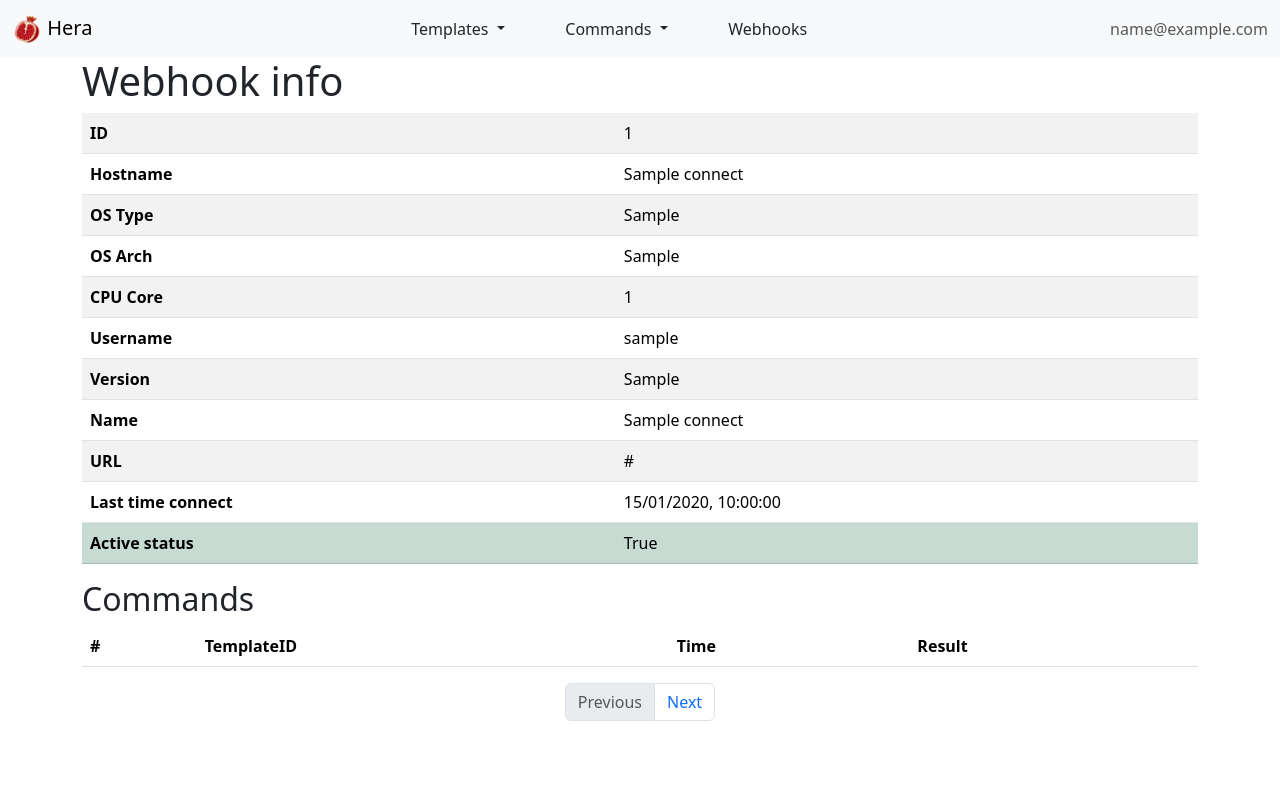
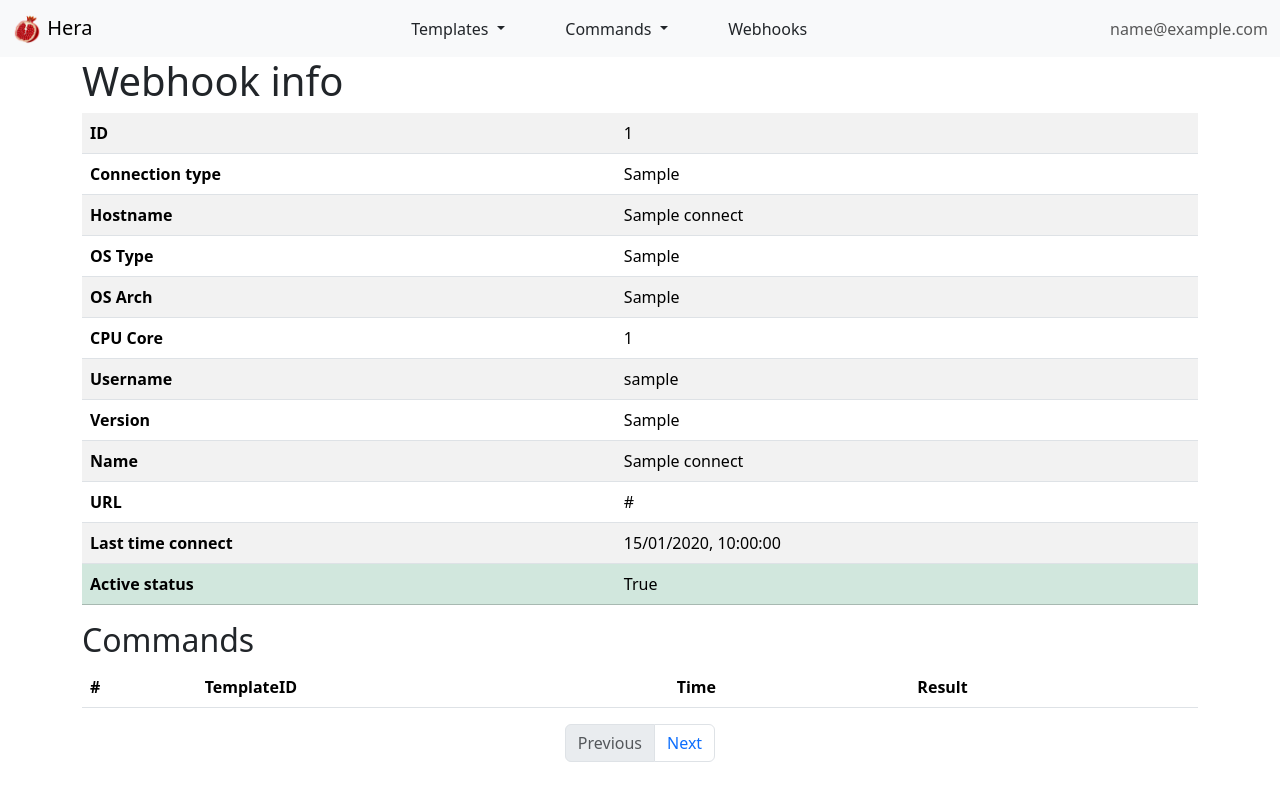
Before and after one commit to Hera-system/Hera, a Flask app: page /webhook/1 in a window 1280 px wide. Run offline with Flask 3, Linux system fonts and the light colour scheme; a user stored in the database is signed in; tables that the repository leaves empty hold one stand-in row (values such as "Sample post"); lists and menus that the app fills with data are empty; some libraries are stand-ins or nearby versions.

Commit message:
Add connection type in templates

```diff
--- a/app/templates/webhook.html
+++ b/app/templates/webhook.html
@@ -10,6 +10,14 @@
         </th>
         <td>
             {{ webhook.ID }}
+        </td>
+    </tr>
+    <tr>
+        <th scope="row">
+            Connection type
+        </th>
+        <td>
+            {{ webhook.connect_type }}
         </td>
     </tr>
     <tr>
--- a/app/templates/webhooks.html
+++ b/app/templates/webhooks.html
@@ -16,6 +16,9 @@
             </th>
             <th scope="col">
                 Username
+            </th>
+            <th scope="col">
+                Type
             </th>
             <th scope="col">
                 Exec cmd
@@ -44,6 +47,9 @@
             {{ webhook.username }}
         </td>
         <td>
+            {{ webhook.connect_type }}
+        </td>
+        <td>
             <a class="btn btn-light btn-sm w-50" href="{{ url_for('exec_command_by_id', webhook_id=webhook.ID) }}">
                 Run
             </a>
```
